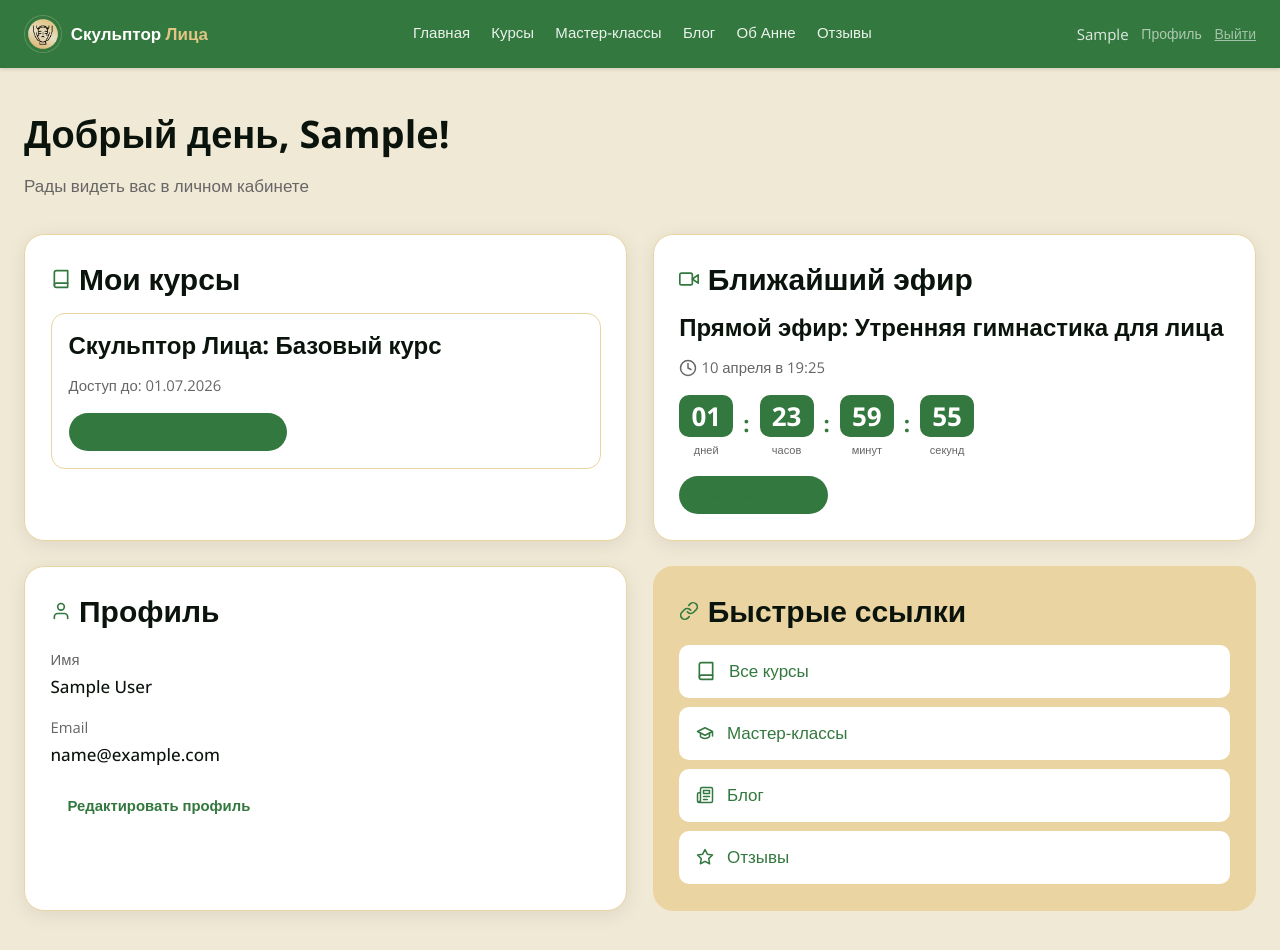
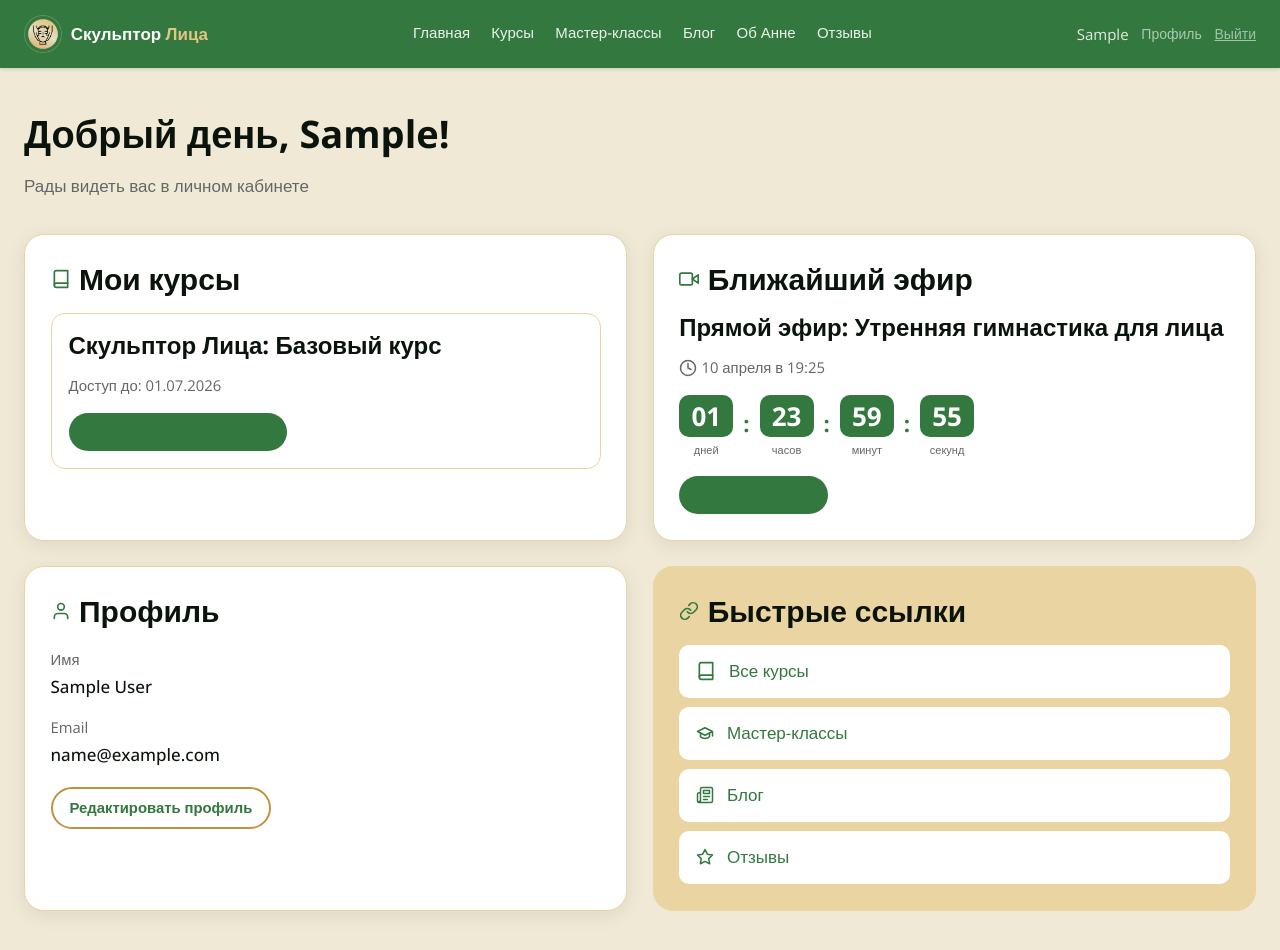
Before and after one commit to godes2020/web, a Next.js app in the folder skulptorlitsa/: page /dashboard in a window 1280 px wide. Shown: the top 950 px of the page. Built offline with nearby package versions, Linux system fonts and the light colour scheme; sample sign-in values are in the browser's storage.

Commit message:
fix: replace invalid 'outline' Button variant with 'secondary'

```diff
--- a/skulptorlitsa/app/dashboard/page.tsx
+++ b/skulptorlitsa/app/dashboard/page.tsx
@@ -235,7 +235,7 @@ export default function DashboardPage() {
                 <p className="font-medium">{user?.email}</p>
               </div>
             </div>
-            <Button href="/profile" size="sm" variant="outline">Редактировать профиль</Button>
+            <Button href="/profile" size="sm" variant="secondary">Редактировать профиль</Button>
           </section>
 
           {/* Quick links */}
```
